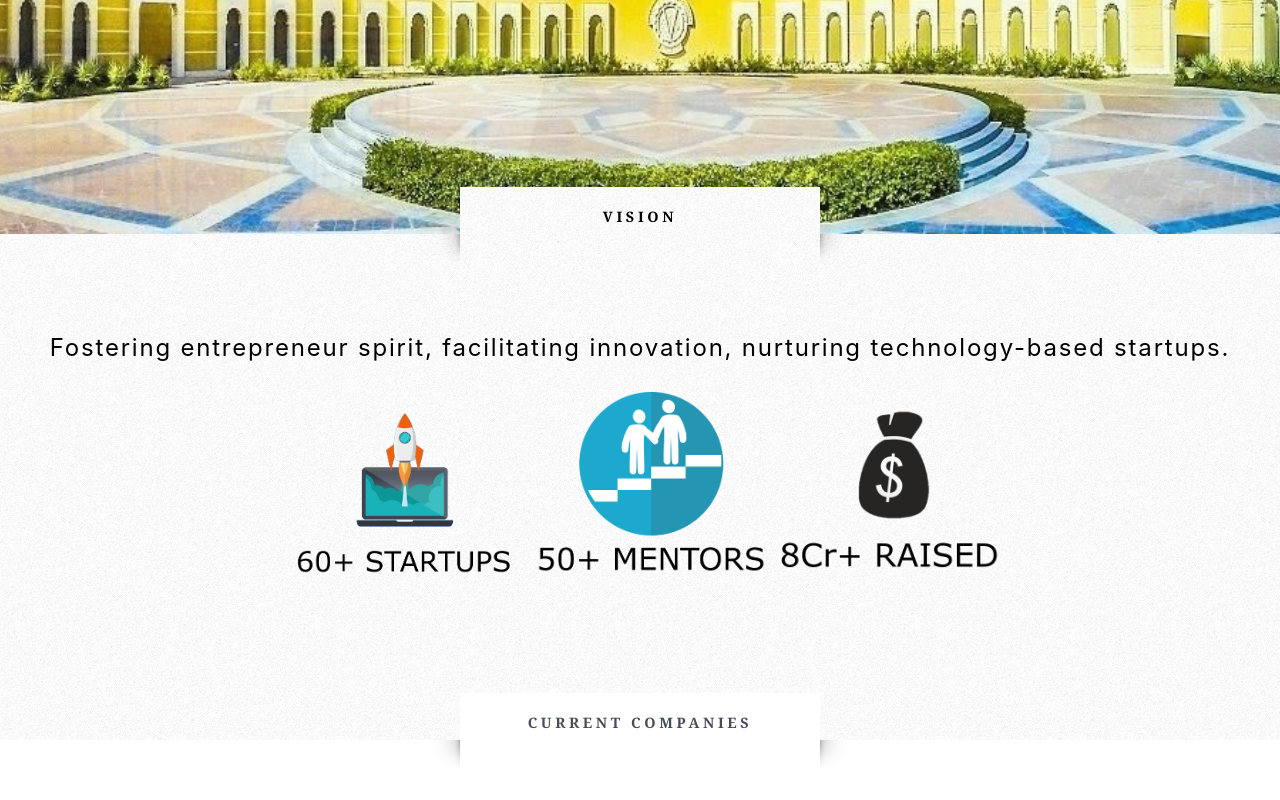
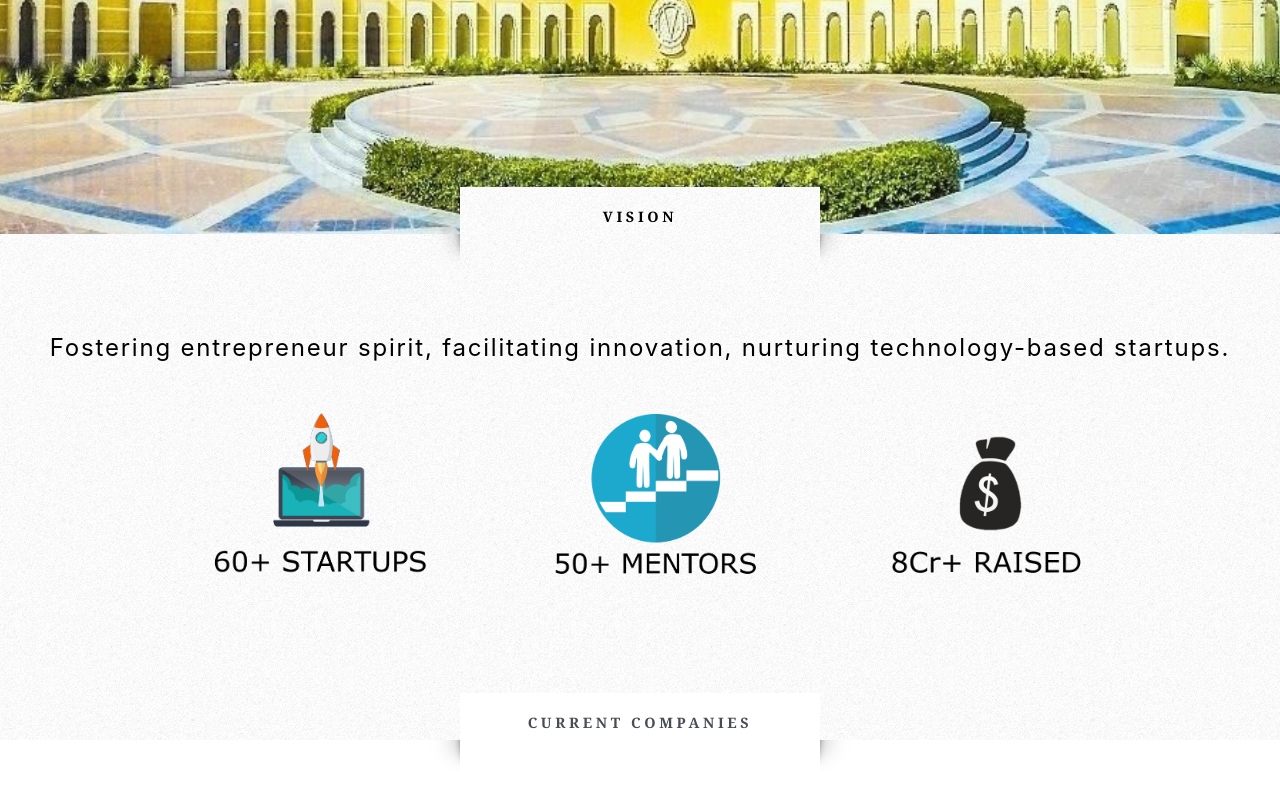
Before and after one commit to VedantGera/PIEDS_website, a plain HTML site: page index.html in a window 1280 px wide. Shown: the part 486-1286 px from the top of the page. Drawn offline with nearby package versions, Linux system fonts and the light colour scheme.

Commit message:
Update the properties of img2
created a subclass in img2 div

```diff
--- a/css/style-desktop.css
+++ b/css/style-desktop.css
@@ -484,6 +484,20 @@
 			color: #fff;
 		}
 
+               .img2_1
+                 {
+	           padding-right:100px;
+                 }
+               .img2_2
+                {
+	          padding-right:20px;
+	          padding-top: 22px;
+                }
+               .img2_3
+                 {
+	           padding-left:100px;
+	           padding-top:29px;
+                 }
 /*********************************************************************************/
 /* Intro                                                                         */
 /*********************************************************************************/
```
